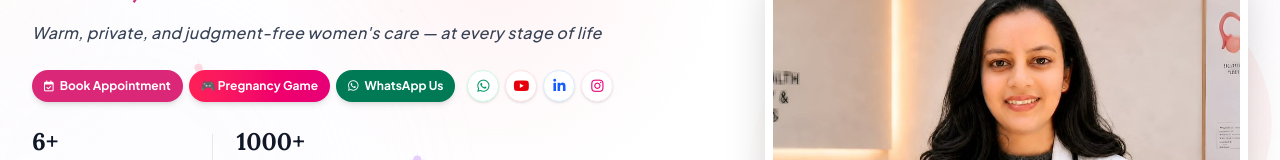
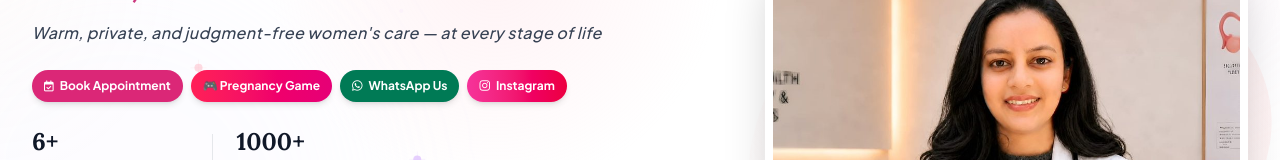
Before and after one commit to sbnimba/dr-vaibhavi-website, a Next.js app: page / in a window 1280 px wide. Shown: the part 265-425 px from the top of the page. Built offline with nearby package versions, Linux system fonts and the light colour scheme; no server answers.

Commit message:
Deploy: Convert Instagram social icon to action pill button and remove redundant circles

```diff
--- a/src/app/page.tsx
+++ b/src/app/page.tsx
@@ -560,8 +560,7 @@ export default function Home() {
                         Warm, private, and judgment-free women's care — at every stage of life
                     </p>
 
-                    <div className="flex flex-row flex-wrap lg:flex-nowrap items-center gap-2 mt-4 w-full">
-                        <div className="flex flex-row items-center gap-1.5 whitespace-nowrap">
+                    <div className="flex flex-row flex-wrap items-center gap-2 mt-4 w-full">
                         <a href="#booking-form" className="bg-primary-600 text-white px-3 py-2 rounded-full font-bold text-[10px] sm:text-xs text-center hover:bg-primary-700 transition shadow-md whitespace-nowrap flex items-center justify-center gap-1.5">
                             <i className="fa-regular fa-calendar-check text-[11px]"></i> Book Appointment
                         </a>
@@ -571,21 +570,9 @@ export default function Home() {
                         <a href="https://wa.me/919321880359?text=Hello%20Dr.%20Vaibhavi,%20I%20would%20like%20to%20inquire%20about%20an%20appointment." target="_blank" rel="noopener noreferrer" className="bg-emerald-700 hover:bg-emerald-800 text-white px-3 py-2 rounded-full font-bold text-[10px] sm:text-xs text-center transition shadow-md whitespace-nowrap flex items-center justify-center gap-1.5">
                             <i className="fa-brands fa-whatsapp text-xs"></i> WhatsApp Us
                         </a>
-                        </div>
-                        <div className="flex items-center gap-1.5 shrink-0 ml-1">
-                            <a href="https://wa.me/919321880359?text=Hello%20Dr.%20Vaibhavi,%20I%20would%20like%20to%20inquire%20about%20an%20appointment." target="_blank" rel="noopener noreferrer" className="bg-white text-emerald-600 border border-emerald-100 w-8 h-8 rounded-full flex items-center justify-center hover:bg-emerald-50 transition shadow-sm" title="Chat on WhatsApp">
-                                <i className="fa-brands fa-whatsapp text-sm"></i>
+                        <a href="https://www.instagram.com/drvaibhavicare?igsh=MTg4MTh3b2kya2VsMw%3D%3D&utm_source=qr" target="_blank" rel="noopener noreferrer" className="bg-gradient-to-r from-pink-500 to-rose-600 text-white px-3 py-2 rounded-full font-bold text-[10px] sm:text-xs text-center hover:shadow-md transition shadow-md whitespace-nowrap flex items-center justify-center gap-1.5">
+                            <i className="fa-brands fa-instagram text-xs"></i> Instagram
                         </a>
-                            <a href="https://www.youtube.com/@DrVaibhavicare" target="_blank" rel="noopener noreferrer" className="bg-white text-red-600 border border-red-100 w-8 h-8 rounded-full flex items-center justify-center hover:bg-red-50 transition shadow-sm" title="Watch YouTube">
-                                <i className="fa-brands fa-youtube text-sm"></i>
-                            </a>
-                            <a href="https://www.linkedin.com/in/dr-vaibhavi-dhenge-712642359?utm_source=share_via&utm_content=profile&utm_medium=member_ios" target="_blank" rel="noopener noreferrer" className="bg-white text-blue-600 border border-blue-100 w-8 h-8 rounded-full flex items-center justify-center hover:bg-blue-50 transition shadow-sm" title="LinkedIn Profile">
-                                <i className="fa-brands fa-linkedin-in text-sm"></i>
-                            </a>
-                            <a href="https://www.instagram.com/drvaibhavicare?igsh=MTg4MTh3b2kya2VsMw%3D%3D&utm_source=qr" target="_blank" rel="noopener noreferrer" className="bg-white text-pink-600 border border-pink-100 w-8 h-8 rounded-full flex items-center justify-center hover:bg-pink-50 transition shadow-sm" title="Instagram Profile">
-                                <i className="fa-brands fa-instagram text-sm"></i>
-                            </a>
-                        </div>
                     </div>
 
                     <div className="mt-6 flex items-center gap-6">
```
Lines whose indentation alone changed are shown as unchanged.
